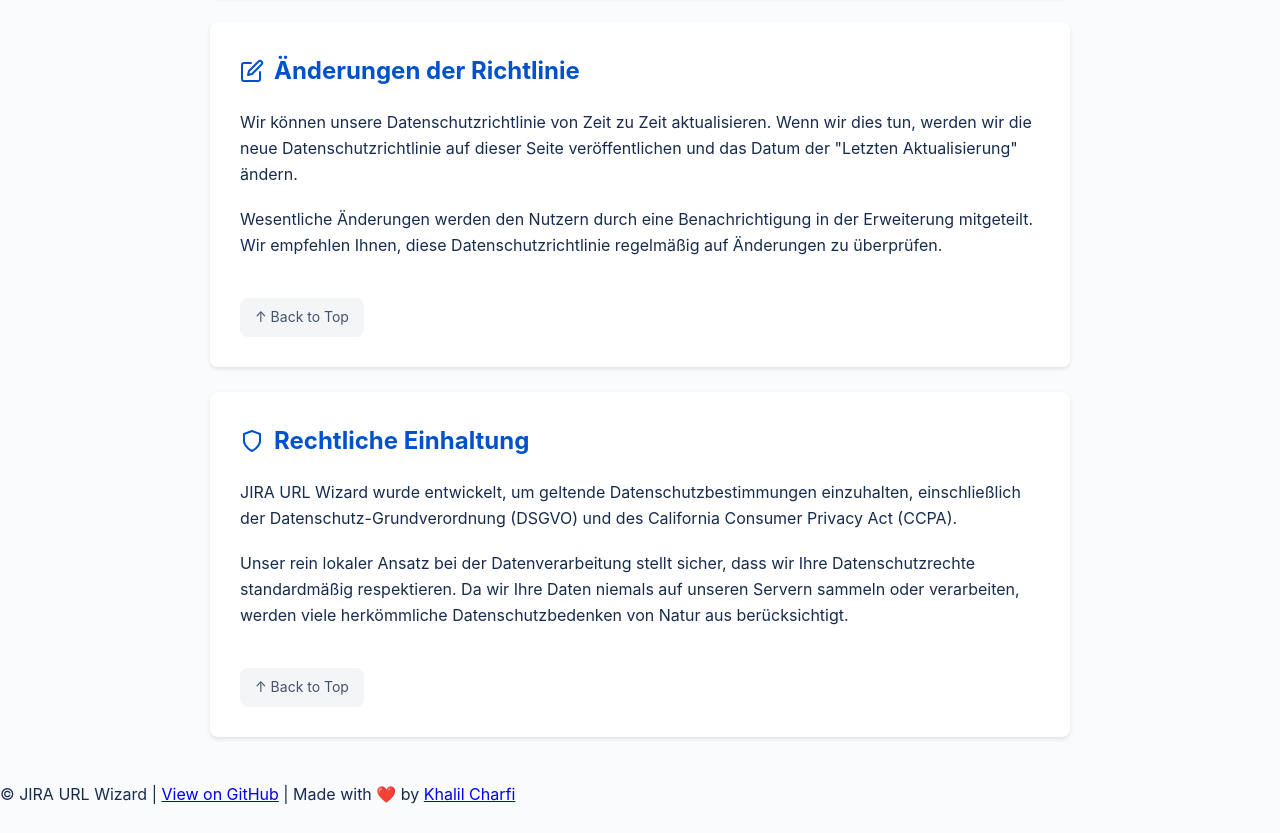
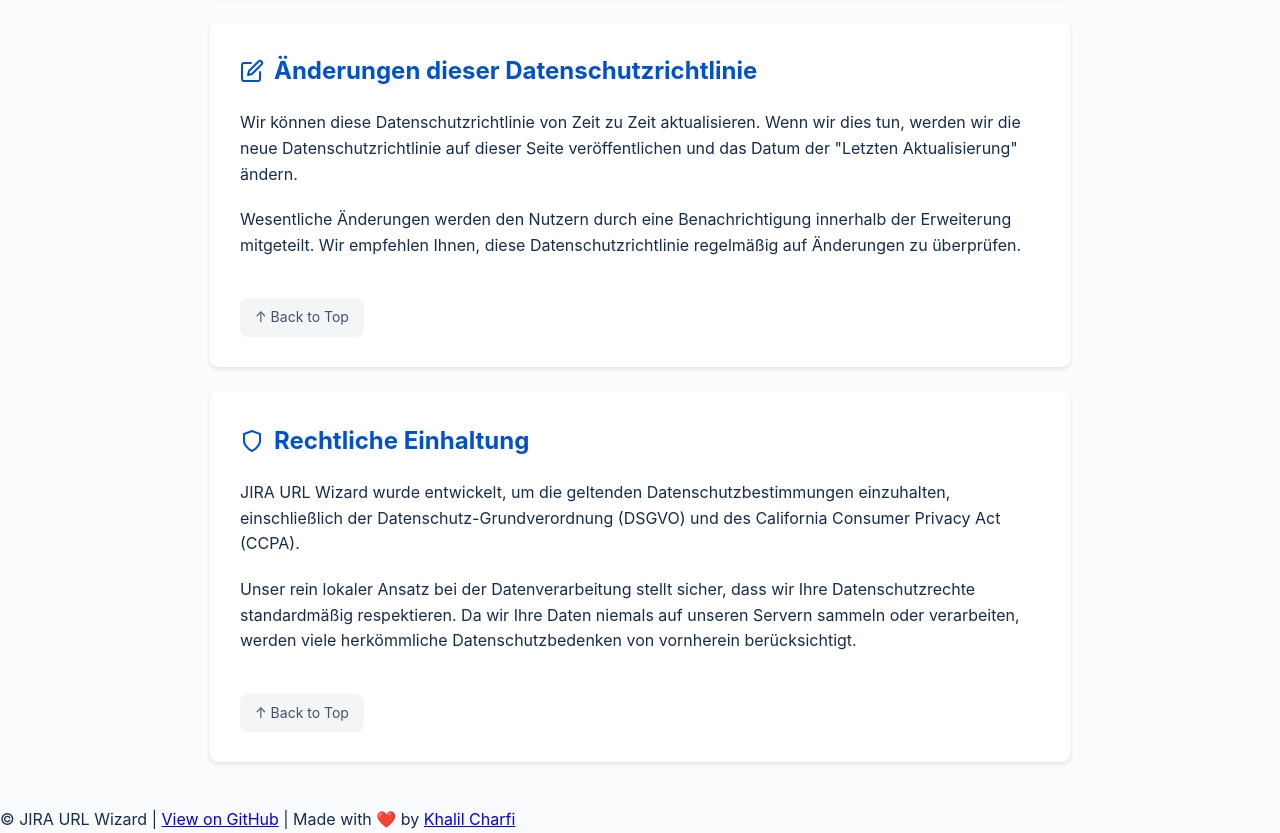
Before and after one commit to khalilcharfi/JIRA-URL-Wizard, a plain HTML site: page index.html in a window 1280 px wide. Shown: the part 5696-6529 px from the top of the page. Before the commit the page ends 6503 px from the top, so only its background shows below. Drawn offline with nearby package versions, Linux system fonts and the light colour scheme; no server answers.

Commit message:
Update index.html

```diff
--- a/index.html
+++ b/index.html
@@ -1749,9 +1749,9 @@
                     info: "Zugriff auf den Speicher und die Konfiguration Ihrer Erweiterung"
                 },
                 changes: {
-                    title: "Änderungen der Richtlinie",
-                    p1: "Wir können unsere Datenschutzrichtlinie von Zeit zu Zeit aktualisieren. Wenn wir dies tun, werden wir die neue Datenschutzrichtlinie auf dieser Seite veröffentlichen und das Datum der \"Letzten Aktualisierung\" ändern.",
-                    p2: "Wesentliche Änderungen werden den Nutzern durch eine Benachrichtigung in der Erweiterung mitgeteilt. Wir empfehlen Ihnen, diese Datenschutzrichtlinie regelmäßig auf Änderungen zu überprüfen."
+                    title: "Änderungen dieser Datenschutzrichtlinie",
+                    p1: "Wir können diese Datenschutzrichtlinie von Zeit zu Zeit aktualisieren. Wenn wir dies tun, werden wir die neue Datenschutzrichtlinie auf dieser Seite veröffentlichen und das Datum der \"Letzten Aktualisierung\" ändern.",
+                    p2: "Wesentliche Änderungen werden den Nutzern durch eine Benachrichtigung innerhalb der Erweiterung mitgeteilt. Wir empfehlen Ihnen, diese Datenschutzrichtlinie regelmäßig auf Änderungen zu überprüfen."
                 },
                 contact: {
                     title: "Kontakt",
@@ -1760,8 +1760,8 @@
                 },
                 compliance: {
                     title: "Rechtliche Einhaltung",
-                    p1: "JIRA URL Wizard wurde entwickelt, um geltende Datenschutzbestimmungen einzuhalten, einschließlich der Datenschutz-Grundverordnung (DSGVO) und des California Consumer Privacy Act (CCPA).",
-                    p2: "Unser rein lokaler Ansatz bei der Datenverarbeitung stellt sicher, dass wir Ihre Datenschutzrechte standardmäßig respektieren. Da wir Ihre Daten niemals auf unseren Servern sammeln oder verarbeiten, werden viele herkömmliche Datenschutzbedenken von Natur aus berücksichtigt."
+                    p1: "JIRA URL Wizard wurde entwickelt, um die geltenden Datenschutzbestimmungen einzuhalten, einschließlich der Datenschutz-Grundverordnung (DSGVO) und des California Consumer Privacy Act (CCPA).",
+                    p2: "Unser rein lokaler Ansatz bei der Datenverarbeitung stellt sicher, dass wir Ihre Datenschutzrechte standardmäßig respektieren. Da wir Ihre Daten niemals auf unseren Servern sammeln oder verarbeiten, werden viele herkömmliche Datenschutzbedenken von vornherein berücksichtigt."
                 },
                 download: {
                     title: "Download for Your Browser",
```
